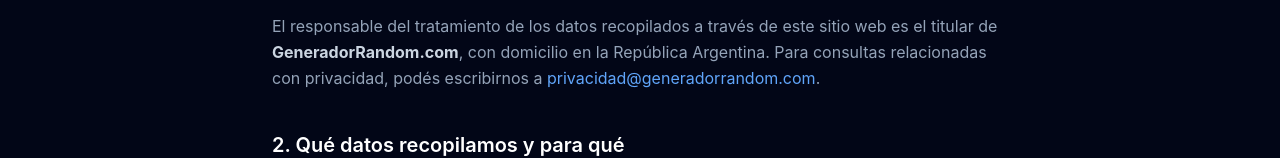
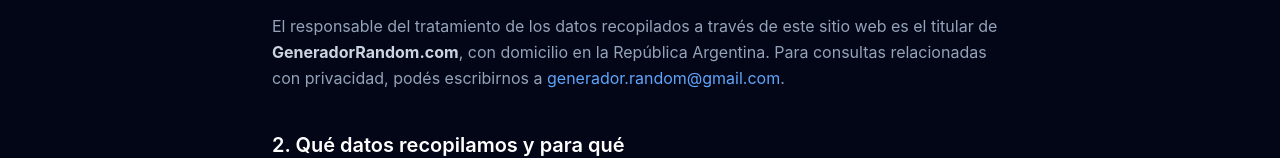
Before and after one commit to felucasaux06-ai/generador-random, a Next.js app: page /privacidad in a window 1280 px wide. Shown: the part 252-410 px from the top of the page. Built offline with nearby package versions, Linux system fonts and the light colour scheme; no server answers.

Commit message:
fix: reemplazar emails ficticios por generador.random@gmail.com en todo el sitio

```diff
--- a/app/acerca/page.tsx
+++ b/app/acerca/page.tsx
@@ -92,8 +92,8 @@
               Visitá nuestra página de contacto
             </Link>{' '}
             o escribinos directamente a{' '}
-            <a href="mailto:hola@generadorrandom.com" className="text-blue-400 hover:underline">
-              hola@generadorrandom.com
+            <a href="mailto:generador.random@gmail.com" className="text-blue-400 hover:underline">
+              generador.random@gmail.com
             </a>.
           </p>
         </section>
--- a/app/contacto/page.tsx
+++ b/app/contacto/page.tsx
@@ -78,10 +78,10 @@
               <div>
                 <p className="text-gray-400 text-sm">También podés escribirnos directamente a</p>
                 <a
-                  href="mailto:hola@generadorrandom.com"
+                  href="mailto:generador.random@gmail.com"
                   className="text-blue-400 hover:text-blue-300 font-semibold transition-colors"
                 >
-                  hola@generadorrandom.com
+                  generador.random@gmail.com
                 </a>
               </div>
             </div>
@@ -168,7 +168,7 @@
               {estado === 'error' && (
                 <p className="text-red-400 text-sm">
                   Hubo un error al enviar el mensaje. Por favor escribinos directamente a{' '}
-                  <a href="mailto:hola@generadorrandom.com" className="underline">hola@generadorrandom.com</a>.
+                  <a href="mailto:generador.random@gmail.com" className="underline">generador.random@gmail.com</a>.
                 </p>
               )}
 
--- a/app/disclaimer/page.tsx
+++ b/app/disclaimer/page.tsx
@@ -96,8 +96,8 @@
           <h2 className="text-xl font-semibold text-white mb-3">7. Contacto</h2>
           <p>
             Si tenés preguntas sobre este descargo de responsabilidad, podés contactarnos en{' '}
-            <a href="mailto:hola@generadorrandom.com" className="text-blue-400 hover:underline">
-              hola@generadorrandom.com
+            <a href="mailto:generador.random@gmail.com" className="text-blue-400 hover:underline">
+              generador.random@gmail.com
             </a>{' '}
             o visitar nuestra{' '}
             <Link href="/contacto" className="text-blue-400 hover:underline">
--- a/app/privacidad/page.tsx
+++ b/app/privacidad/page.tsx
@@ -21,8 +21,8 @@
             El responsable del tratamiento de los datos recopilados a través de este sitio web es el
             titular de <strong className="text-slate-300">GeneradorRandom.com</strong>, con domicilio en
             la República Argentina. Para consultas relacionadas con privacidad, podés escribirnos a{' '}
-            <a href="mailto:privacidad@generadorrandom.com" className="text-blue-400 hover:underline">
-              privacidad@generadorrandom.com
+            <a href="mailto:generador.random@gmail.com" className="text-blue-400 hover:underline">
+              generador.random@gmail.com
             </a>.
           </p>
         </section>
@@ -158,8 +158,8 @@
             Como no recopilamos datos personales identificables, podés eliminar toda información local
             borrando las cookies y el almacenamiento local de tu navegador. Para ejercer cualquiera de
             estos derechos, contactanos en{' '}
-            <a href="mailto:privacidad@generadorrandom.com" className="text-blue-400 hover:underline">
-              privacidad@generadorrandom.com
+            <a href="mailto:generador.random@gmail.com" className="text-blue-400 hover:underline">
+              generador.random@gmail.com
             </a>.
           </p>
         </section>
@@ -185,8 +185,8 @@
           <h2 className="text-xl font-semibold text-white mb-3">10. Contacto</h2>
           <p>
             Para cualquier consulta sobre privacidad, escribinos a{' '}
-            <a href="mailto:privacidad@generadorrandom.com" className="text-blue-400 hover:underline">
-              privacidad@generadorrandom.com
+            <a href="mailto:generador.random@gmail.com" className="text-blue-400 hover:underline">
+              generador.random@gmail.com
             </a>. Respondemos en menos de 48 horas hábiles.
           </p>
         </section>
--- a/app/terminos/page.tsx
+++ b/app/terminos/page.tsx
@@ -138,8 +138,8 @@
           <h2 className="text-xl font-semibold text-white mb-3">10. Contacto</h2>
           <p>
             Para consultas sobre estos términos, escribinos a{' '}
-            <a href="mailto:hola@generadorrandom.com" className="text-blue-400 hover:underline">
-              hola@generadorrandom.com
+            <a href="mailto:generador.random@gmail.com" className="text-blue-400 hover:underline">
+              generador.random@gmail.com
             </a>.
           </p>
         </section>
```
